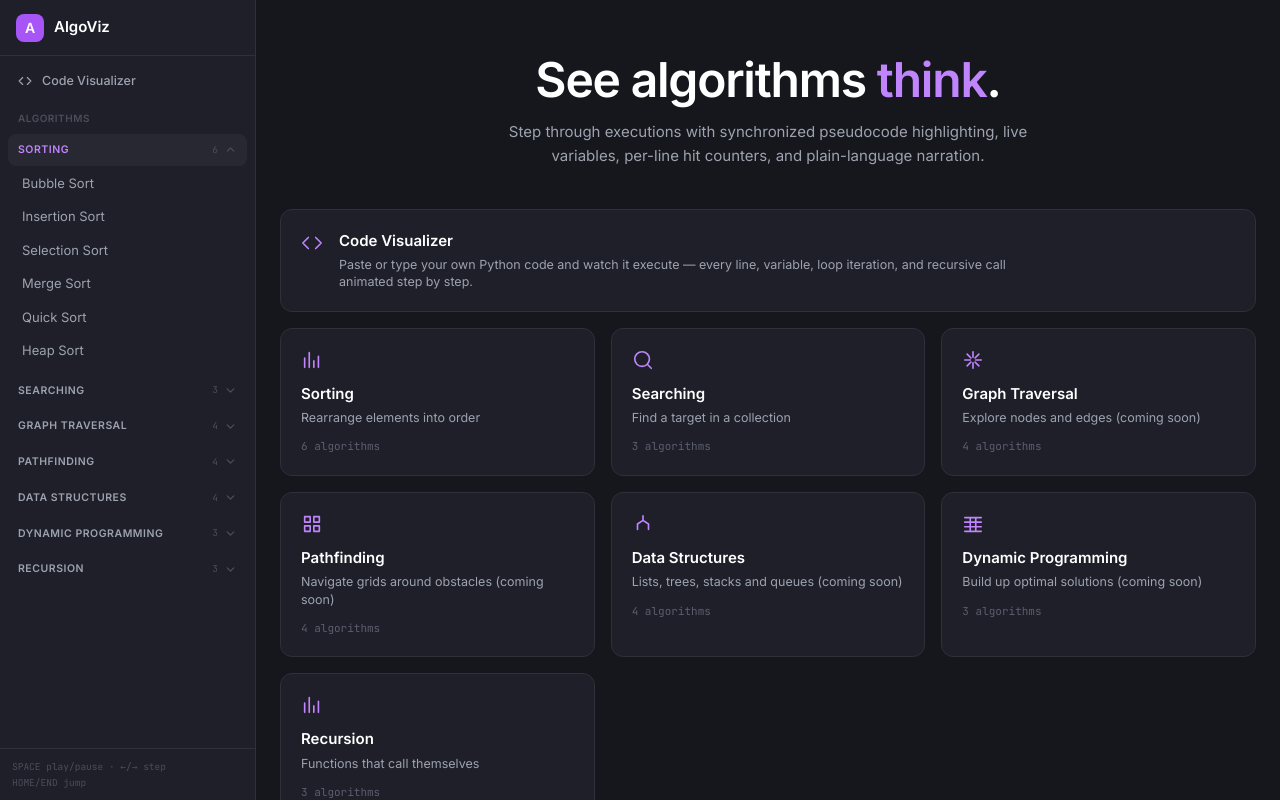
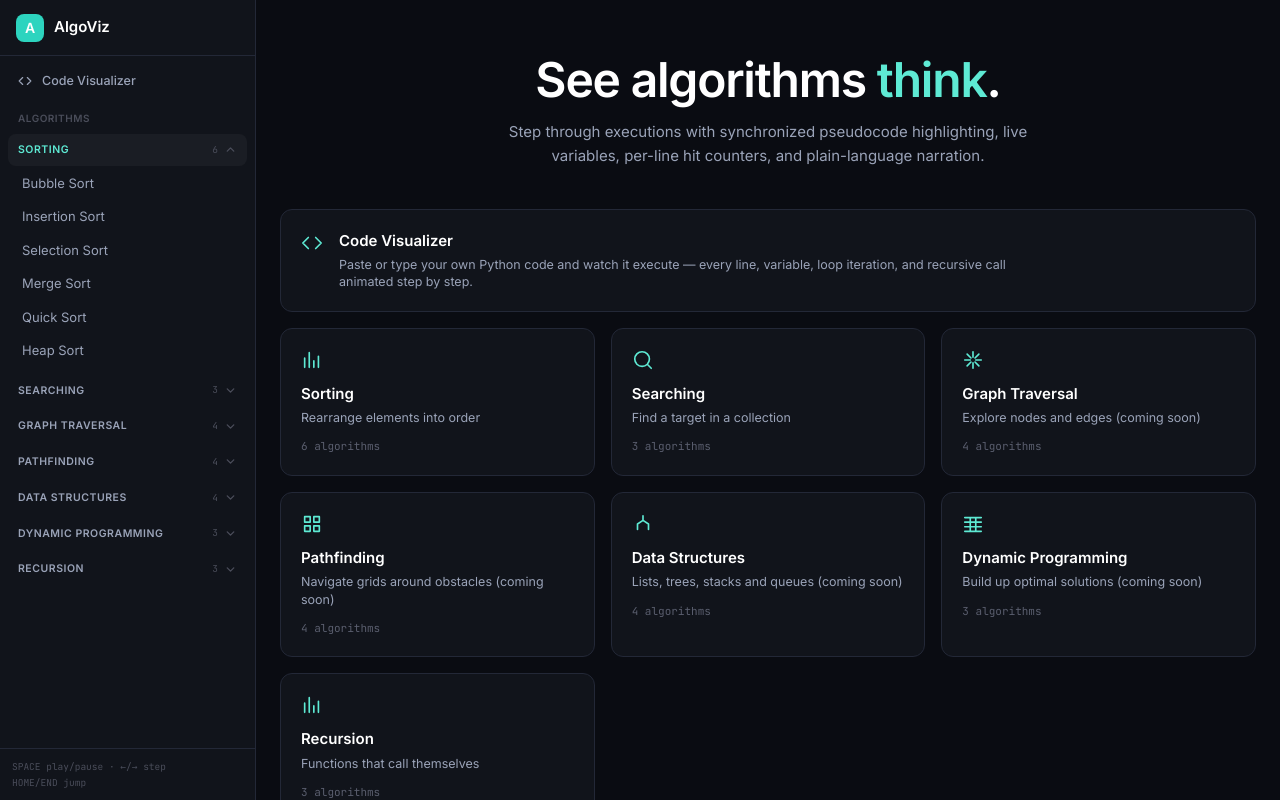
Before and after one commit to santhosh220z/code-and-algorithm-visualizer, a React (Vite) app: page / in a window 1280 px wide. Built offline with nearby package versions, Linux system fonts and the light colour scheme.

Commit message:
style: replace theme tokens with layered dark palette and a11y focus styles

```diff
--- a/src/index.css
+++ b/src/index.css
@@ -1,20 +1,54 @@
 @import "tailwindcss";
 
 @theme {
-  --color-bg: #16171d;
-  --color-bg-elevated: #1e1f29;
-  --color-border: #2e303a;
-  --color-text: #e5e7eb;
-  --color-text-muted: #9ca3af;
-  --color-accent: #a855f7;
-  --color-accent-hover: #c084fc;
-  --color-accent-bg: rgba(168, 85, 247, 0.15);
-  --color-compare: #f87171;
+  /* ---------- Surfaces: elevation ladder (darkest → lightest) ---------- */
+  --color-bg: #0a0c12;
+  --color-bg-elevated: #11141b;
+  --color-surface-2: #181c25;
+  --color-surface-3: #202634;
+  --color-surface-4: #2a3040;
+  --color-code-bg: #0d1017;
+
+  /* ---------- Borders ---------- */
+  --color-border: #232837;
+  --color-border-strong: #2f3547;
+
+  /* ---------- Text ---------- */
+  --color-text: #e8ebf2;
+  --color-text-muted: #9aa3b8;
+  --color-text-dim: #7c8598;
+
+  /* ---------- Brand accent: teal, reserved for CHROME ONLY ----------
+     Never used for data marks — the data palette below owns those hues. */
+  --color-accent: #2dd4bf;
+  --color-accent-hover: #5eead4;
+  --color-accent-strong: #14b8a6;
+  --color-accent-ink: #052e2b;
+  --color-accent-bg: rgba(45, 212, 191, 0.13);
+  --color-accent-bg-hover: rgba(45, 212, 191, 0.22);
+  --color-accent-border: rgba(45, 212, 191, 0.42);
+  --color-accent-ring: rgba(45, 212, 191, 0.6);
+
+  /* ---------- Status ---------- */
+  --color-danger: #fb7185;
+  --color-danger-bg: rgba(251, 113, 133, 0.12);
+  --color-danger-border: rgba(251, 113, 133, 0.4);
+
+  /* ---------- Data visualization: semantic, never chrome ----------
+     Hues are separated in both hue and lightness so they stay distinct
+     for red/green color-blind viewers. */
+  --color-compare: #fb7185;
   --color-swap: #fbbf24;
   --color-sorted: #4ade80;
-  --color-active: #60a5fa;
-  --color-trail: rgba(96, 165, 250, 0.3);
-  --color-loop-rail: rgba(168, 85, 247, 0.4);
+  --color-active: #818cf8;
+  --color-pivot: #c084fc;
+  --color-trail: rgba(129, 140, 248, 0.28);
+  --color-loop-rail: rgba(45, 212, 191, 0.45);
+  --color-bar-idle: #333a4c;
+  --color-bar-idle-strong: #414a61;
+  --color-node-fill: #2b3446;
+  --color-node-stroke: #3f4a61;
+
   --font-sans: 'Inter', system-ui, sans-serif;
   --font-mono: 'JetBrains Mono', ui-monospace, Consolas, monospace;
 }
@@ -45,20 +79,46 @@
   code, pre {
     font-family: var(--font-mono);
   }
+
+  /* Visible keyboard focus everywhere — never removed, only restyled. */
+  :focus-visible {
+    outline: 2px solid var(--color-accent-ring);
+    outline-offset: 2px;
+    border-radius: 4px;
+  }
+  /* Interactive controls get a consistent resting cursor. */
+  button:not(:disabled),
+  [role='button']:not([aria-disabled='true']),
+  a[href],
+  select:not(:disabled) {
+    cursor: pointer;
+  }
+  button:disabled {
+    cursor: not-allowed;
+  }
+
   ::-webkit-scrollbar {
-    width: 8px;
-    height: 8px;
+    width: 10px;
+    height: 10px;
   }
   ::-webkit-scrollbar-track {
     background: transparent;
   }
   ::-webkit-scrollbar-thumb {
-    background: var(--color-border);
-    border-radius: 4px;
+    background: var(--color-surface-4);
+    border-radius: 6px;
+    border: 2px solid transparent;
+    background-clip: content-box;
   }
   ::-webkit-scrollbar-thumb:hover {
-    background: var(--color-text-muted);
+    background: var(--color-border-strong);
+    background-clip: content-box;
   }
+  ::selection {
+    background: var(--color-accent-bg-hover);
+    color: var(--color-text);
+  }
+
   @media (prefers-reduced-motion: reduce) {
     *, *::before, *::after {
       animation-duration: 0.01ms !important;
@@ -70,7 +130,16 @@
 @layer utilities {
   .scrollbar-thin {
     scrollbar-width: thin;
-    scrollbar-color: var(--color-border) transparent;
+    scrollbar-color: var(--color-surface-4) transparent;
+  }
+
+  /* Focus ring for controls that already carry their own visual border. */
+  .focus-ring {
+    outline: none;
+  }
+  .focus-ring:focus-visible {
+    outline: 2px solid var(--color-accent-ring);
+    outline-offset: 2px;
   }
 
   /* Step narration slides in softly on every cursor change */
```
